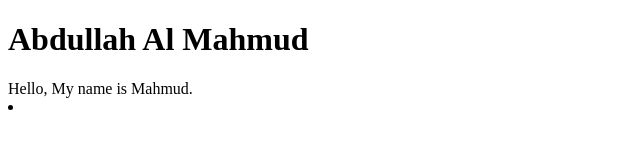
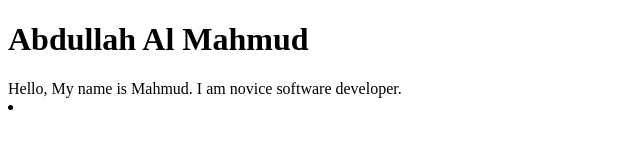
Before and after one commit to xMahmudx/xMahmudx.github.io, a plain HTML site: page src/index.html in a window 1280 px wide. Shown: the whole page, without its empty margins (0-640 px from the left). Drawn offline with Linux system fonts and the light colour scheme.

Commit message:
Update index.html

```diff
--- a/src/index.html
+++ b/src/index.html
@@ -6,7 +6,7 @@
 </head>
 <body>
 <h1> Abdullah Al Mahmud </h1>
-<p1>Hello, My name is Mahmud.
+<p1>Hello, My name is Mahmud. I am novice software developer.
 <div>
     <li>
 
```
